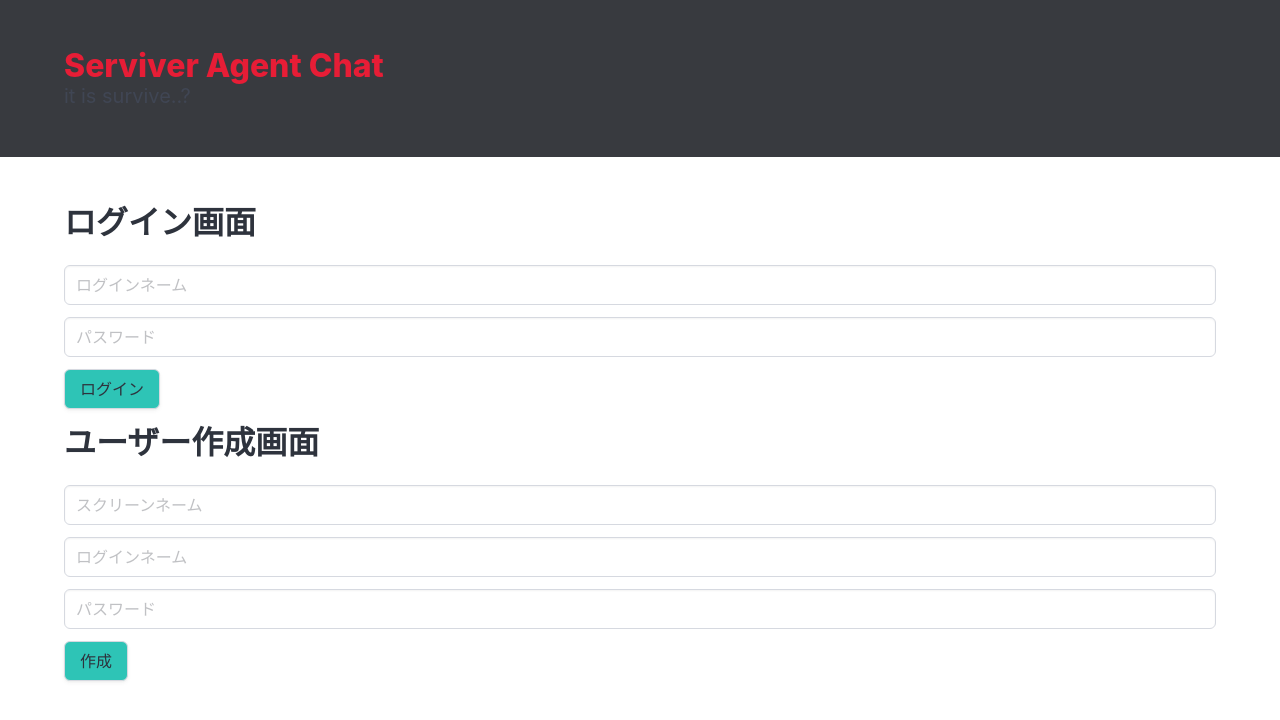
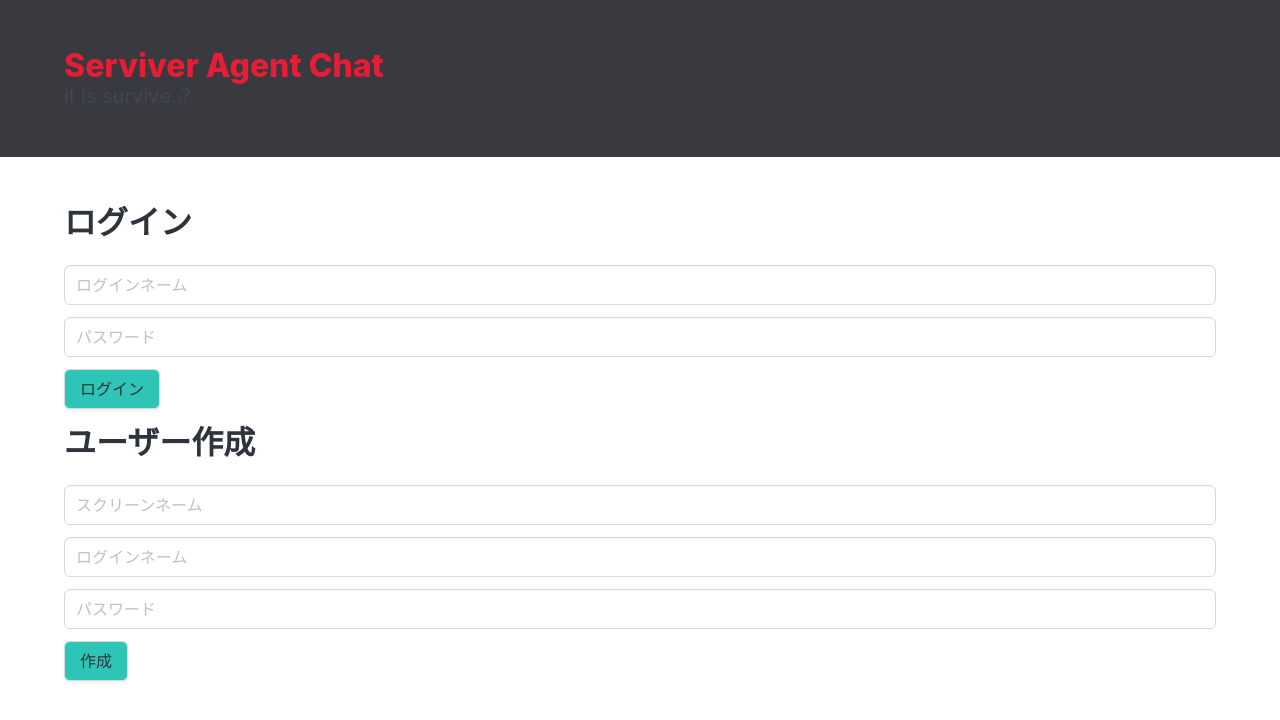
Before and after one commit to KazuyaMiyashita/neko-server, a website built with Parcel: page chat/frontend/src/index.html in a window 1280 px wide. Built offline with nearby package versions, Linux system fonts and the light colour scheme; files whose address does not match are found by name.

Commit message:
modify text

```diff
--- a/chat/frontend/src/index.html
+++ b/chat/frontend/src/index.html
@@ -24,7 +24,7 @@
     <section class="section">
       <div class="container">
         <form name="loginForm" action="#" method="POST" onsubmit="login();return false;">
-          <h2 class="title is-3">ログイン画面</h2>
+          <h2 class="title is-3">ログイン</h2>
           <div class="field">
             <div class="control">
               <input name="loginName" class="input" type="text" placeholder="ログインネーム">
@@ -45,7 +45,7 @@
       <div class="container">
         <div class="whenLoggedOut">
           <form name="createUserForm" action="#" method="POST" onsubmit="createUser();return false;">
-            <h2 class="title is-3">ユーザー作成画面</h2>
+            <h2 class="title is-3">ユーザー作成</h2>
             <div class="field">
               <div class="control">
                 <input name="screenName" class="input" type="text" placeholder="スクリーンネーム">
```
